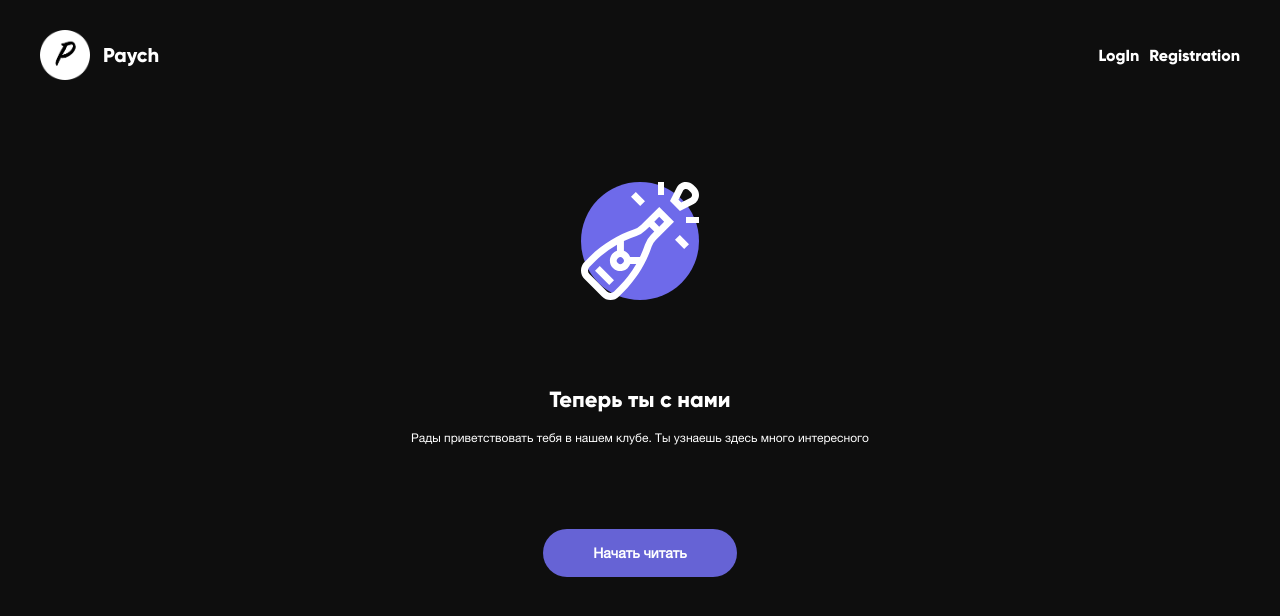
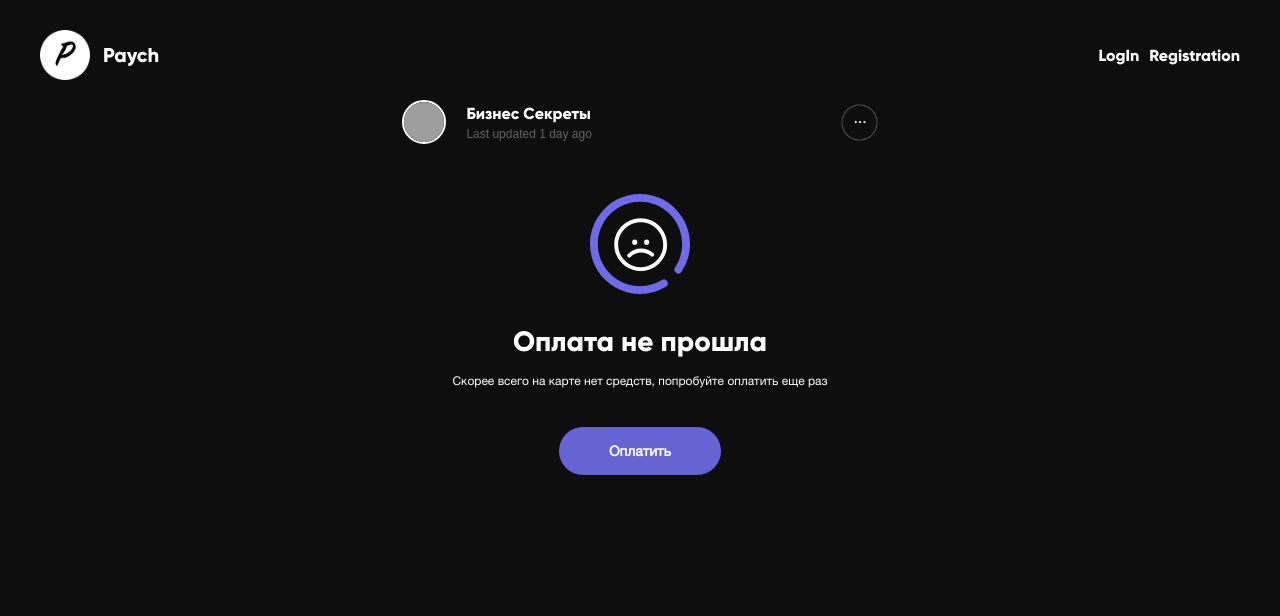
Before and after one commit to paych-dev/paych-front-end, a React (Create React App) app: page /club/1 in a window 1280 px wide. Shown: the top 616 px of the page. Built offline with nearby package versions, Linux system fonts and the light colour scheme; grey boxes are pictures that could not be loaded.

Commit message:
Add paymant failed stub

```diff
--- /dev/null
+++ b/src/components/Stubs/PaymantFailed/PaymantFailed.js
@@ -0,0 +1,19 @@
+import React from 'react'
+import style from './PaymantFailed.module.css'
+import IconHeader from '../../IconHeader/IconHeader'
+
+import errorImg from '../../../assets/error.svg'
+
+const PaymantFailed = () => (
+  <div className={style.PaymantFailed_wrap}>
+
+    <IconHeader
+      img={errorImg}
+      title={'Оплата не прошла'}
+      desc={'Скорее всего на карте нет средств, попробуйте оплатить еще раз'} />
+
+    <button className='button blue-radius-btn29'>Оплатить</button>
+  </div>
+)
+
+export default PaymantFailed
--- /dev/null
+++ b/src/components/Stubs/PaymantFailed/PaymantFailed.module.css
@@ -0,0 +1,7 @@
+.PaymantFailed_wrap {
+  padding: 0px 50px;
+  display: flex;
+  flex-direction: column;
+  justify-content: space-evenly;
+  align-items: center;
+}
--- a/src/pages/ClubPage/ClubPage.js
+++ b/src/pages/ClubPage/ClubPage.js
@@ -4,7 +4,7 @@ import ClubPost from '../../components/ClubPost/ClubPost';
 import Popover from '../../components/Popover/Popover';
 
 import PayDone from '../../components/Stubs/PaymantComplete/PaymantComplete';
-
+import PayFalse from '../../components/Stubs/PaymantFailed/PaymantFailed';
 import './ClubPage.css'
 import more from '../../assets/more.png';
 const img = 'https://fiverr-res.cloudinary.com/images/t_main1,q_auto,f_auto/gigs/126298669/original/be3d2a3d4eeea095ba6f9086ecdc5c503d38caa1/create-you-a-fully-custom-esports-gem-styled-logo.png'
@@ -13,7 +13,8 @@ class ClubPage extends Component {
   state = {
     newPost: false,
     popoverOpen: false,
-    payDone: true,
+    payDone: false,
+    payFalse: true,
     clubPosts: []
   }
 
@@ -65,8 +66,13 @@ class ClubPage extends Component {
           {this.state.popoverOpen && <Popover />}
 
         </div>
-        <button className='button blue-radius-btn' onClick={this.onClickNewPost}>Новый пост</button>
-        {!this.state.newPost ? <ClubPost /> : <NewPost close={this.onClickNewPost}/>}
+
+        {!this.state.payFalse ?
+        <div>
+          <button className='button blue-radius-btn' onClick={this.onClickNewPost}>Новый пост</button>
+          {!this.state.newPost ? <ClubPost /> : <NewPost close={this.onClickNewPost}/>}
+        </div> : <PayFalse />}
+
       </div>
     );
   };
```
Also changed, not shown: src/helpers/Images.js (added).
